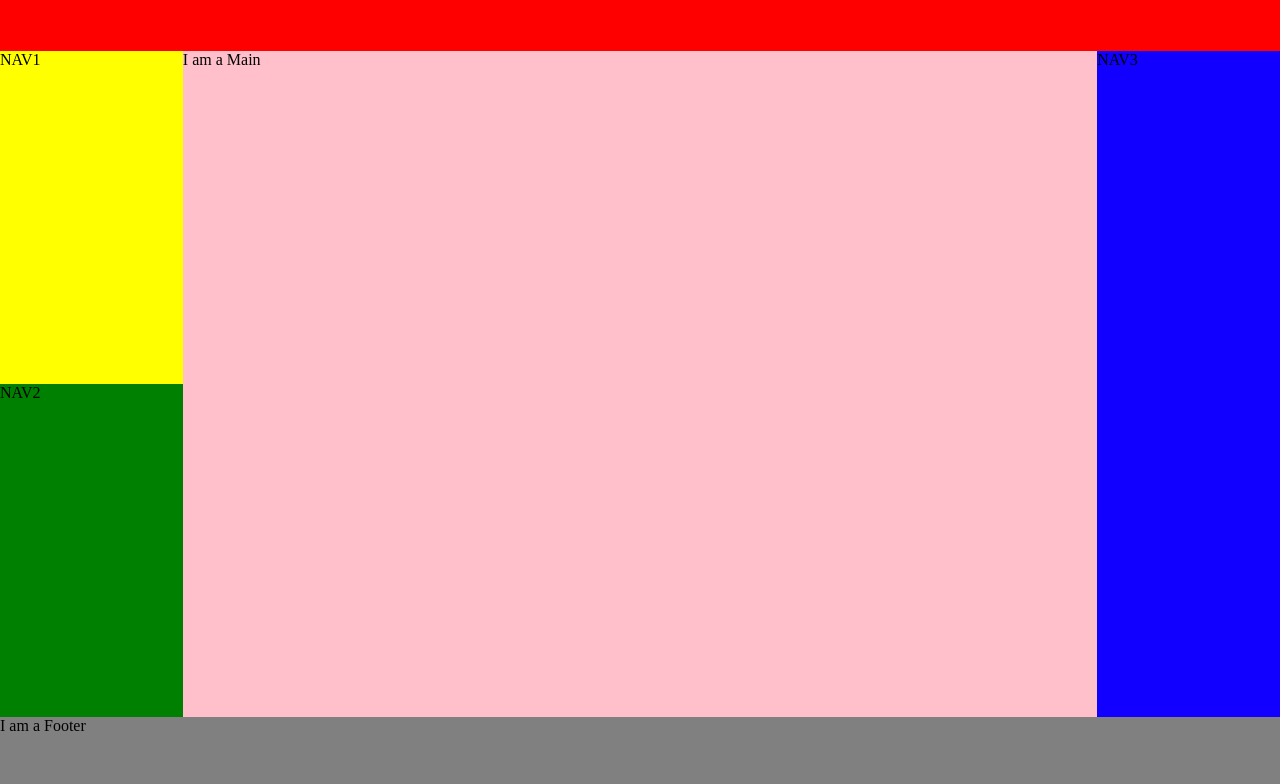
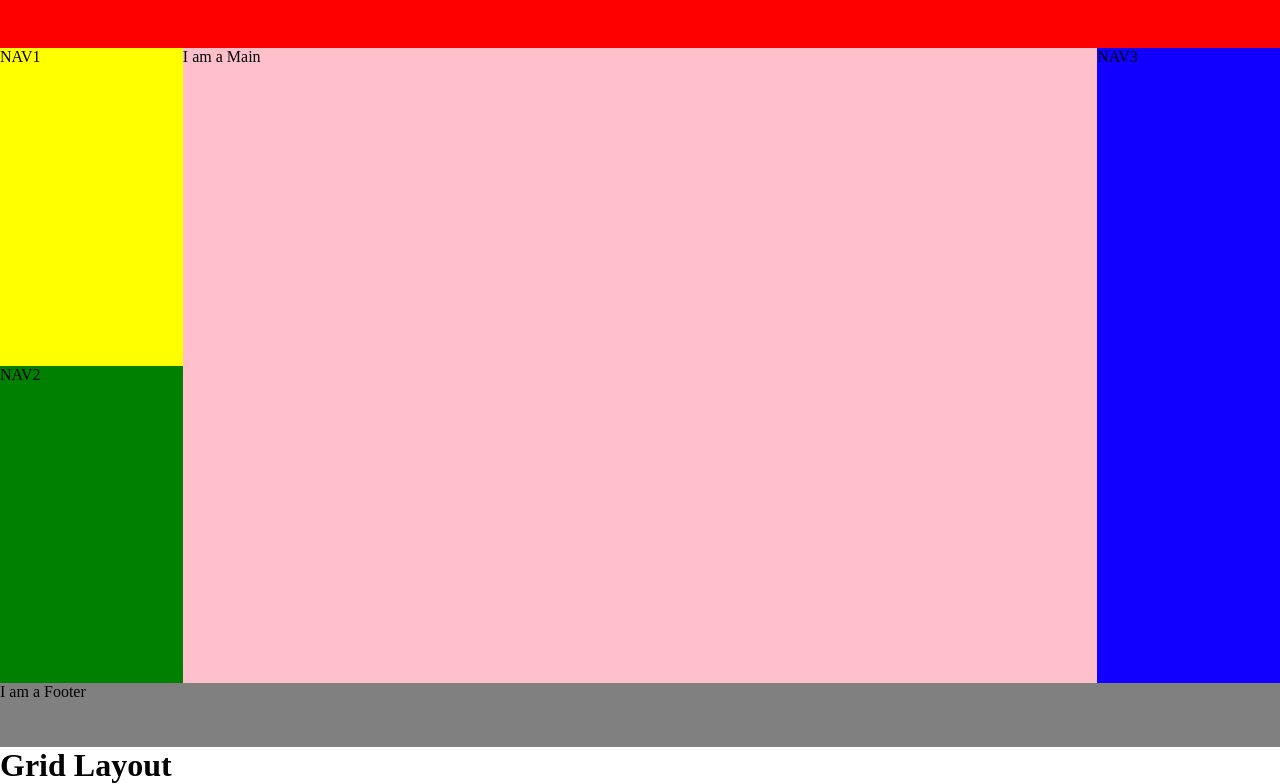
Before and after one commit to Developer-0007/Practice01, a plain HTML site: page index.html in a window 1280 px wide. Shown: the part 816-1600 px from the top of the page. Drawn offline with Linux system fonts and the light colour scheme.

Commit message:
added changes to  the main branch

```diff
--- a/index.html
+++ b/index.html
@@ -23,6 +23,7 @@
         </footer>
     </div>
     <div id="container">
+        <h1>Grid Layout</h1>
         <header id="header">
             I am a Header
         </header>
```
